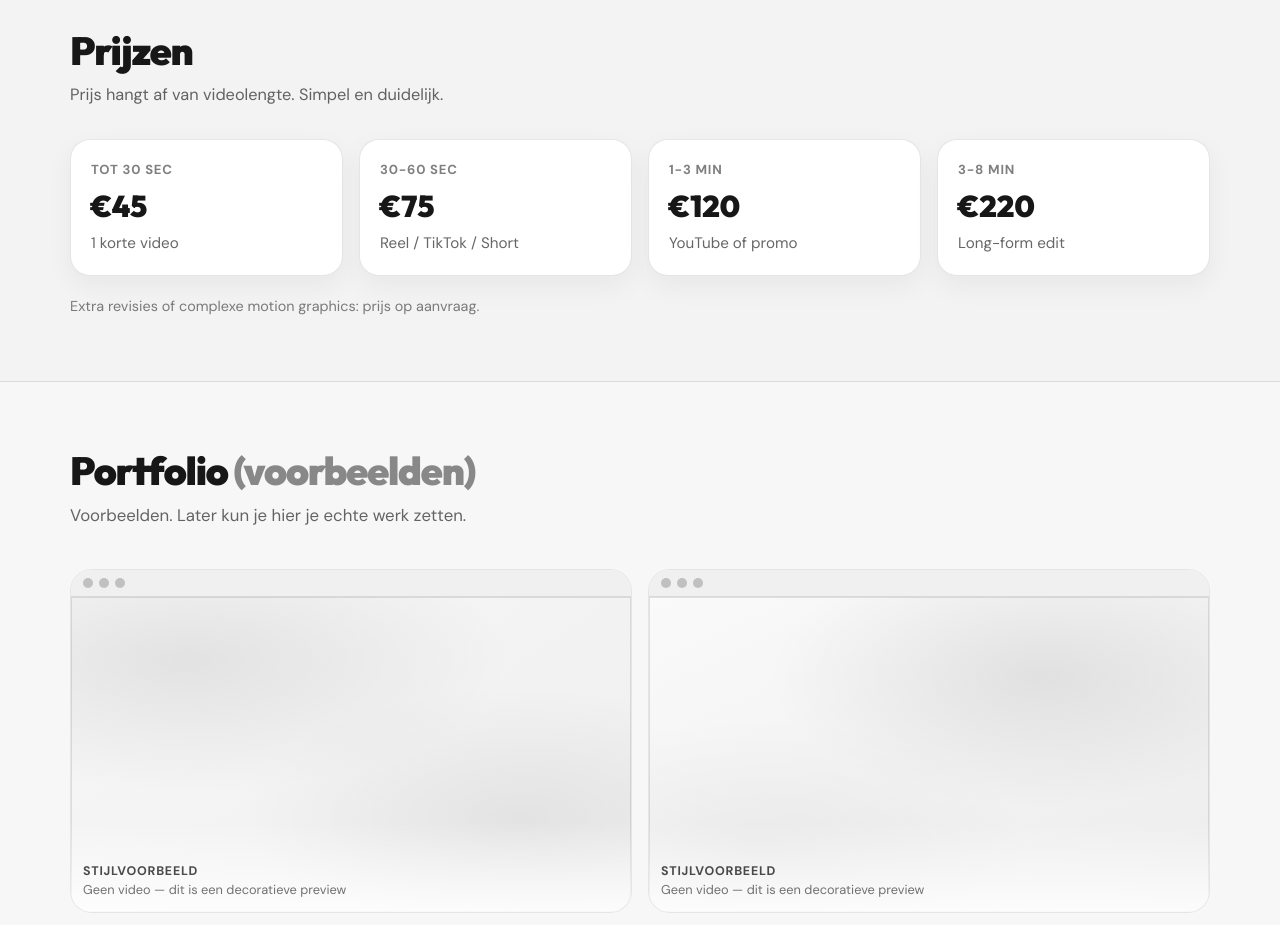
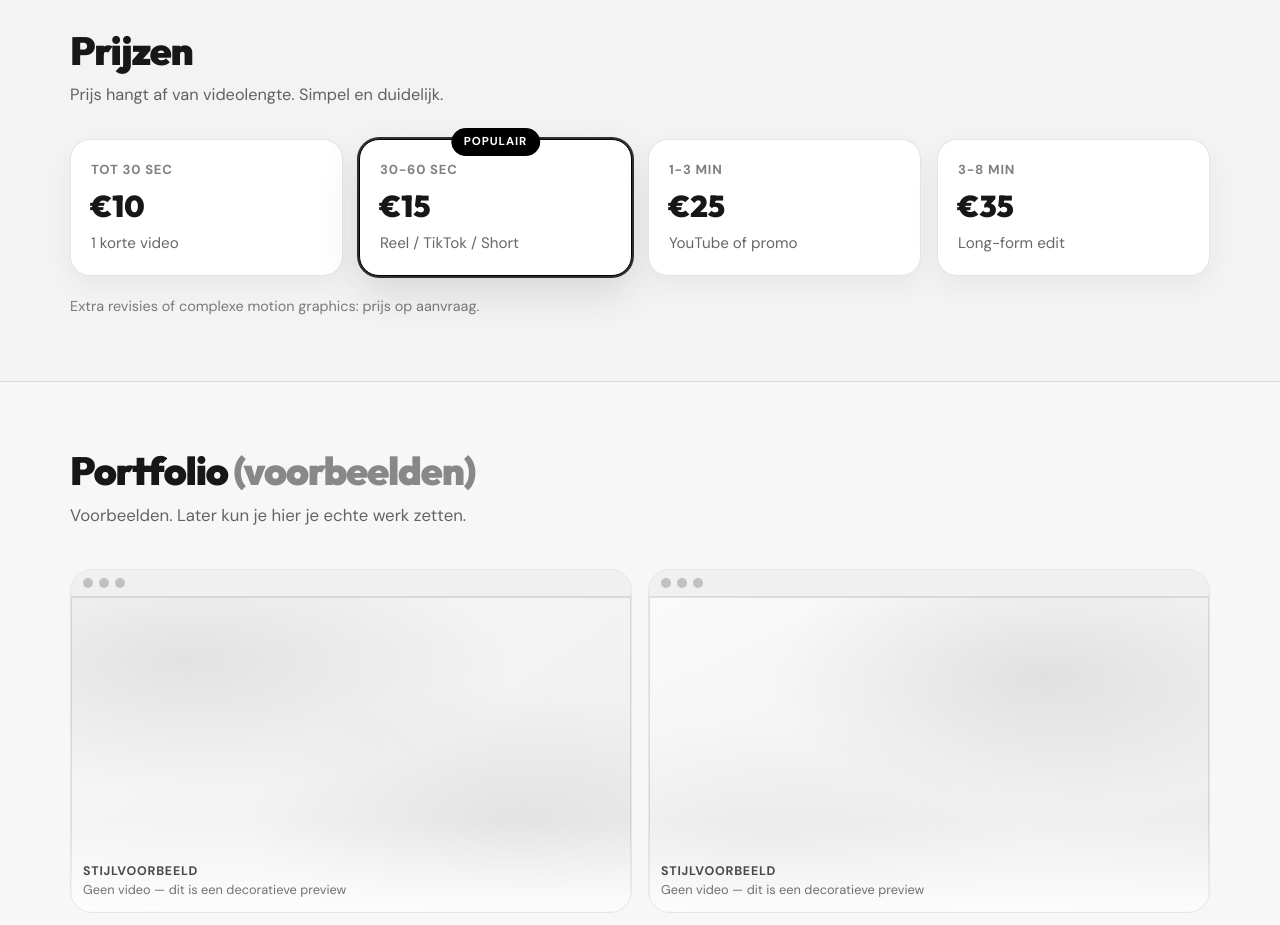
Before and after one commit to hodaifamahria33-ui/hodaifa-ben-yamaan, a Next.js app: page / in a window 1280 px wide. Shown: the part 1260-2185 px from the top of the page. Built offline with nearby package versions, Linux system fonts and the light colour scheme; no server answers.

Commit message:
Update pricing tiers and highlight popular plan
Made-with: Cursor

```diff
--- a/components/pricing-section.tsx
+++ b/components/pricing-section.tsx
@@ -1,23 +1,27 @@
 const plans = [
   {
     duration: "Tot 30 sec",
-    price: "€45",
+    price: "€10",
     note: "1 korte video",
+    popular: false,
   },
   {
     duration: "30-60 sec",
-    price: "€75",
+    price: "€15",
     note: "Reel / TikTok / Short",
+    popular: true,
   },
   {
     duration: "1-3 min",
-    price: "€120",
+    price: "€25",
     note: "YouTube of promo",
+    popular: false,
   },
   {
     duration: "3-8 min",
-    price: "€220",
+    price: "€35",
     note: "Long-form edit",
+    popular: false,
   },
 ];
 
@@ -36,8 +40,17 @@ export function PricingSection() {
           {plans.map((plan) => (
             <article
               key={plan.duration}
-              className="rounded-[20px] border border-black/10 bg-white p-5 shadow-[0_10px_28px_rgba(0,0,0,0.05)]"
+              className={`relative rounded-[20px] border p-5 shadow-[0_10px_28px_rgba(0,0,0,0.05)] ${
+                plan.popular
+                  ? "border-black bg-white ring-2 ring-black/80 shadow-[0_16px_40px_rgba(0,0,0,0.12)]"
+                  : "border-black/10 bg-white"
+              }`}
             >
+              {plan.popular ? (
+                <span className="absolute -top-3 left-1/2 -translate-x-1/2 rounded-full border border-black bg-black px-3 py-1 text-[0.72rem] font-extrabold uppercase tracking-[0.08em] text-white">
+                  Populair
+                </span>
+              ) : null}
               <p className="text-[0.82rem] font-bold uppercase tracking-[0.06em] text-black/50">{plan.duration}</p>
               <p className="mt-2 font-display text-3xl font-black">{plan.price}</p>
               <p className="mt-2 text-[0.95rem] text-black/60">{plan.note}</p>
```
